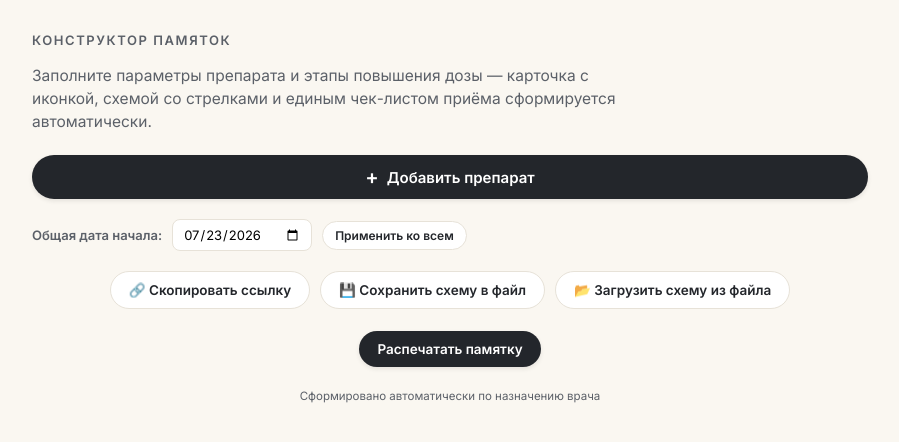
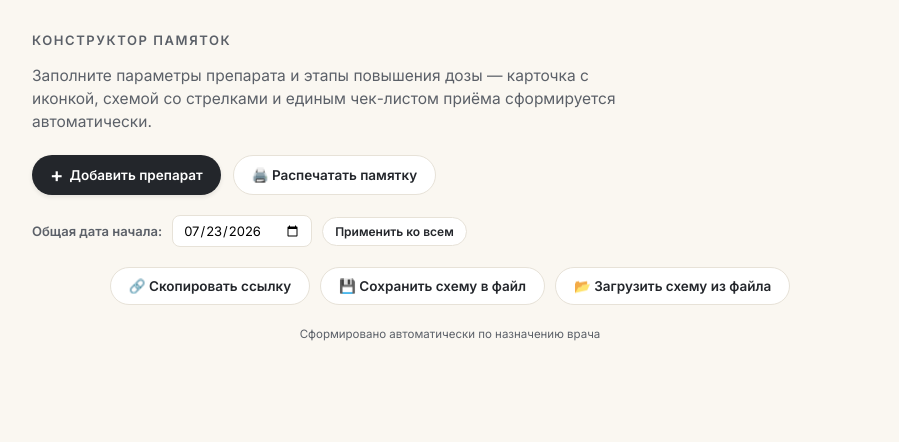
Before and after one commit to leerov/pill-schedule, a React (Vite) app: page / in a window 1280 px wide. Shown: the top 442 px of the page, without its empty margins (190-1089 px from the left). Built offline with nearby package versions, Linux system fonts and the light colour scheme.

Commit message:
feat: move print button to top row, add external delete button with trash icon, hide add button on print

```diff
--- a/src/App.tsx
+++ b/src/App.tsx
@@ -75,13 +75,14 @@ function App() {
         <p className="lead">Заполните параметры препарата и этапы повышения дозы — карточка с иконкой, схемой со стрелками и единым чек-листом приёма сформируется автоматически.</p>
       </header>
 
-      <button
-        className="solid-btn"
-        onClick={() => setShowBuilder(true)}
-        style={{ marginBottom: '20px', width: '100%', display: 'flex', alignItems: 'center', justifyContent: 'center', gap: '8px', fontSize: '15px', padding: '12px 18px' }}
-      >
+      <div className="top-actions-row">
+        <button className="solid-btn" onClick={() => setShowBuilder(true)}>
           <span style={{ fontSize: '20px', lineHeight: 1 }}>+</span> Добавить препарат
         </button>
+        <button className="ghost-btn" onClick={() => window.print()}>
+          🖨️ Распечатать памятку
+        </button>
+      </div>
 
       {showBuilder && (
         <div className="modal-overlay" onClick={() => { setShowBuilder(false); setEditingMedId(null); }}>
@@ -124,11 +125,15 @@ function App() {
       <div id="cards">
         {meds.map(med => (
           <React.Fragment key={med.id}>
+            <div className="card-wrapper">
               <ScheduleCard
                 med={med}
-              onDelete={() => handleDelete(med.id)}
                 onEdit={() => handleEdit(med.id)}
               />
+              <button className="delete-med-btn" onClick={() => handleDelete(med.id)} title="Удалить схему">
+                🗑️
+              </button>
+            </div>
             <TrackerTable
               med={med}
               onUpdate={() => setMeds(prev => [...prev])}
@@ -136,10 +141,6 @@ function App() {
           </React.Fragment>
         ))}
       </div>
-
-      <div className="print-btn">
-        <button className="solid-btn" onClick={() => window.print()}>Распечатать памятку</button>
-      </div>
       <div className="footer-note">Сформировано автоматически по назначению врача</div>
     </div>
   );
--- a/src/components/ScheduleCard.tsx
+++ b/src/components/ScheduleCard.tsx
@@ -43,11 +43,10 @@ const getMedIcon = (type: string, color: string) => {
 
 interface ScheduleCardProps {
   med: Medication;
-  onDelete: () => void;
   onEdit: () => void;
 }
 
-export const ScheduleCard: React.FC<ScheduleCardProps> = ({ med, onDelete, onEdit }) => {
+export const ScheduleCard: React.FC<ScheduleCardProps> = ({ med, onEdit }) => {
   const accent = med.color;
   const soft = ColorUtils.lighten(accent, 0.86);
   const dark = ColorUtils.darken(accent, 0.12);
@@ -88,8 +87,7 @@ export const ScheduleCard: React.FC<ScheduleCardProps> = ({ med, onDelete, onEdi
   });
 
   return (
-    <div className="card">
-      <button className="delete-card" onClick={onDelete}>✕ Удалить</button>
+    <div className="card" style={{ flex: 1 }}>
       <div className="card-head">
         <div className="icon-box" dangerouslySetInnerHTML={{ __html: getMedIcon(med.icon, dark) }} />
         <div className="card-title">
--- a/src/index.css
+++ b/src/index.css
@@ -153,15 +153,51 @@ h3 { font-family: 'Fraunces', serif; font-weight: 600; font-size: 18px; margin:
   transform: rotate(90deg);
 }
 
-.card { background: var(--paper); border-radius: 20px; border: 1px solid var(--line); margin-top: 16px; overflow: hidden; box-shadow: 0 1px 2px rgba(20,20,15,.03); position: relative; }
+.top-actions-row {
+  display: flex;
+  gap: 12px;
+  margin-bottom: 20px;
+  flex-wrap: wrap;
+}
+
+.card-wrapper {
+  position: relative;
+  display: flex;
+  align-items: flex-start;
+  gap: 12px;
+  margin-top: 16px;
+}
+
+.delete-med-btn {
+  background: var(--paper);
+  border: 1px solid var(--line);
+  color: var(--ink-soft);
+  width: 44px;
+  height: 44px;
+  border-radius: 12px;
+  display: flex;
+  align-items: center;
+  justify-content: center;
+  font-size: 20px;
+  cursor: pointer;
+  transition: all 0.2s ease;
+  flex-shrink: 0;
+}
+
+.delete-med-btn:hover {
+  background: #FDF0F0;
+  color: #B23B3B;
+  border-color: #F0D7D7;
+  transform: translateY(-1px);
+}
+
+.card { background: var(--paper); border-radius: 20px; border: 1px solid var(--line); overflow: hidden; box-shadow: 0 1px 2px rgba(20,20,15,.03); position: relative; }
 .card-head { display: flex; align-items: center; gap: 14px; padding: 16px 20px 12px; }
 .icon-box { width: 52px; height: 52px; border-radius: 14px; display: flex; align-items: center; justify-content: center; flex-shrink: 0; background: #FCFBF8; border: 1px solid var(--line); }
 .icon-box svg { width: 42px; height: 42px; }
 .card-title h2 { font-family: 'Fraunces', serif; font-weight: 600; font-size: 18px; margin: 0 0 2px; }
 .card-title .sub { font-size: 12px; color: var(--ink-soft); }
 .pill-tag { margin-left: auto; font-size: 11px; font-weight: 600; padding: 5px 11px; border-radius: 100px; letter-spacing: .02em; white-space: nowrap; }
-.delete-card { position: absolute; top: 14px; right: 14px; background: none; border: none; color: var(--ink-soft); cursor: pointer; font-size: 11px; }
-.delete-card:hover { color: #B23B3B; }
 
 .steps { display: flex; align-items: stretch; gap: 0; padding: 0 20px 12px; overflow-x: auto; }
 .step { flex: 1 1 0; min-width: 104px; border: 1.5px solid var(--line); border-radius: 12px; padding: 8px 10px 9px; position: relative; background: #FCFBF8; }
@@ -183,7 +219,6 @@ td.cell-empty { background: repeating-linear-gradient(135deg, transparent, trans
 input[type=checkbox].dose-check { width: 17px; height: 17px; cursor: pointer; }
 
 .footer-note { margin-top: 22px; font-size: 11.5px; color: var(--ink-soft); text-align: center; }
-.print-btn { margin-top: 22px; display: flex; justify-content: center; }
 
 .modal-overlay {
   position: fixed;
@@ -234,7 +269,7 @@ input[type=checkbox].dose-check { width: 17px; height: 17px; cursor: pointer; }
 @media print {
   @page { size: A4; margin: 9mm 11mm; }
   body { background: #fff; }
-  .print-btn, .builder, .delete-card, .builder-actions, .modal-overlay, .close-modal { display: none !important; }
+  .top-actions-row, .builder, .delete-card, .builder-actions, .modal-overlay, .close-modal, .delete-med-btn { display: none !important; }
   .eyebrow, .lead { display: none; }
   .wrap { max-width: 100%; padding: 0; }
   header { margin-bottom: 8px; }
```
Lines whose indentation alone changed are shown as unchanged.
